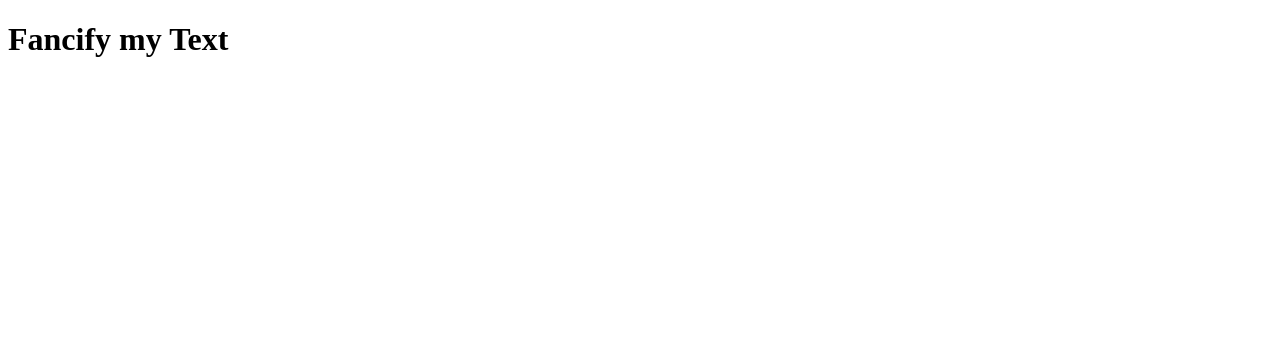
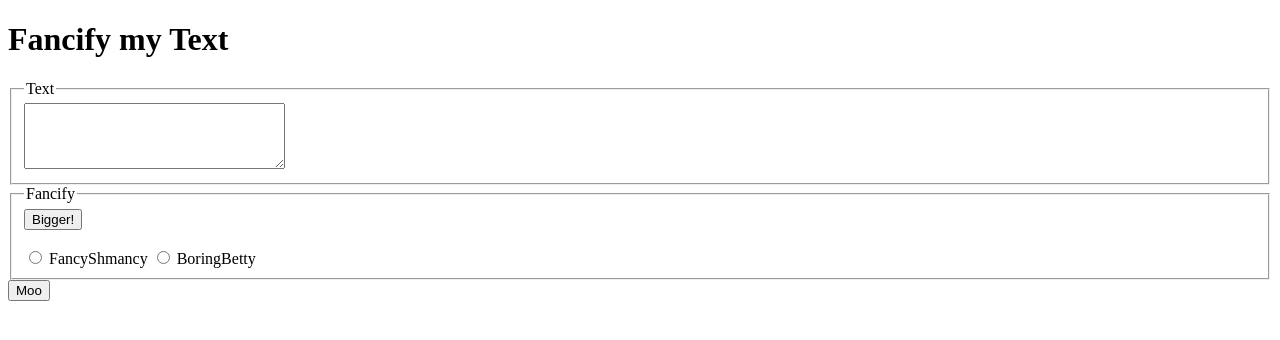
Before and after one commit to AndrewCoats22/andrewcoats.github.io, a plain HTML site: page fancifymytext.html in a window 1280 px wide. Drawn offline with Linux system fonts and the light colour scheme.

Commit message:
fancify updates

```diff
--- a/fancifymytext.html
+++ b/fancifymytext.html
@@ -2,16 +2,31 @@
 <html>
 	<head>
 		<title>Fancify Shamcify</title>
-
-		<!-- link to your script file here -->
-
+		<script src="fancifymytext.js"></script>
 	</head>
 
 	<body>
 		<h1>Fancify my Text</h1>
 
+		<fieldset>
+			<legend>Text</legend>
+			<textarea id="textArea" rows="4" cols="30"></textarea>
+		</fieldset>
 
-		<!-- Your UI controls go here -->
+		<fieldset>
+			<legend>Fancify</legend>
+			<button onclick="makeBigger()">Bigger!</button>
+			<br><br>
+			<label>
+				<input type="radio" name="style" onchange="applyFancy()">
+				FancyShmancy
+			</label>
+			<label>
+				<input type="radio" name="style" onchange="removeFancy()">
+				BoringBetty
+			</label>
+		</fieldset>
 
+		<button onclick="addMoo()">Moo</button>
 	</body>
 </html>
--- /dev/null
+++ b/fancifymytext.js
@@ -0,0 +1,42 @@
+
+alert("Hello, world!");
+
+function makeBigger() {
+    alert("Hello, world!");
+    document.getElementById("textArea").style.fontSize = "24pt";
+}
+
+function applyFancy() {
+    document.getElementById("textArea").style.fontWeight = "bold";
+    document.getElementById("textArea").style.color = "blue";
+    document.getElementById("textArea").style.textDecoration = "underline";
+}
+
+function removeFancy() {
+    document.getElementById("textArea").style.fontWeight = "normal";
+    document.getElementById("textArea").style.color = "black";
+    document.getElementById("textArea").style.textDecoration = "none";
+}
+
+function addMoo() {
+    var textArea = document.getElementById("textArea");
+    var text = textArea.value;
+
+    var sentences = text.split(".");
+    var result = [];
+
+    for (var i = 0; i < sentences.length; i++) {
+        var sentence = sentences[i].trim();
+        if (sentence.length > 0) {
+            var words = sentence.split(" ");
+            if (words.length > 0) {
+                words[words.length - 1] = words[words.length - 1] + "-Moo";
+            }
+            result.push(words.join(" "));
+        }
+    }
+
+    textArea.value = result.join(". ");
+
+    textArea.value = textArea.value.toUpperCase();
+}
```
